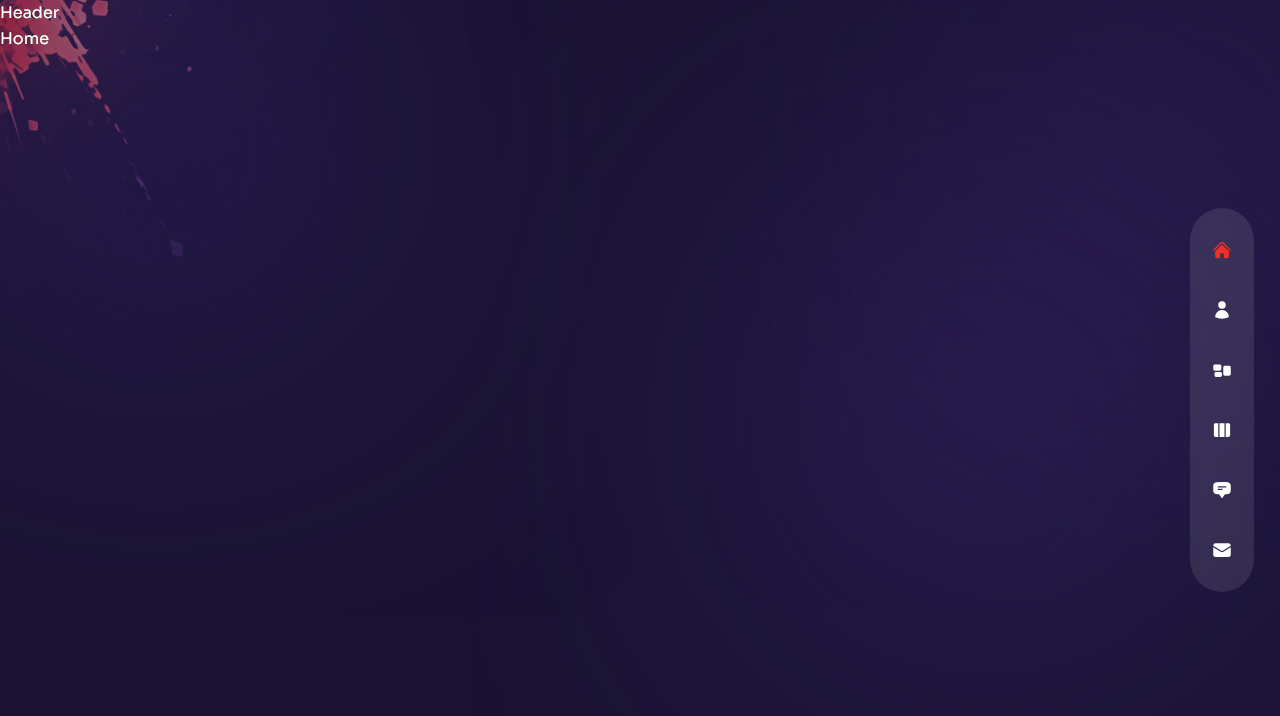
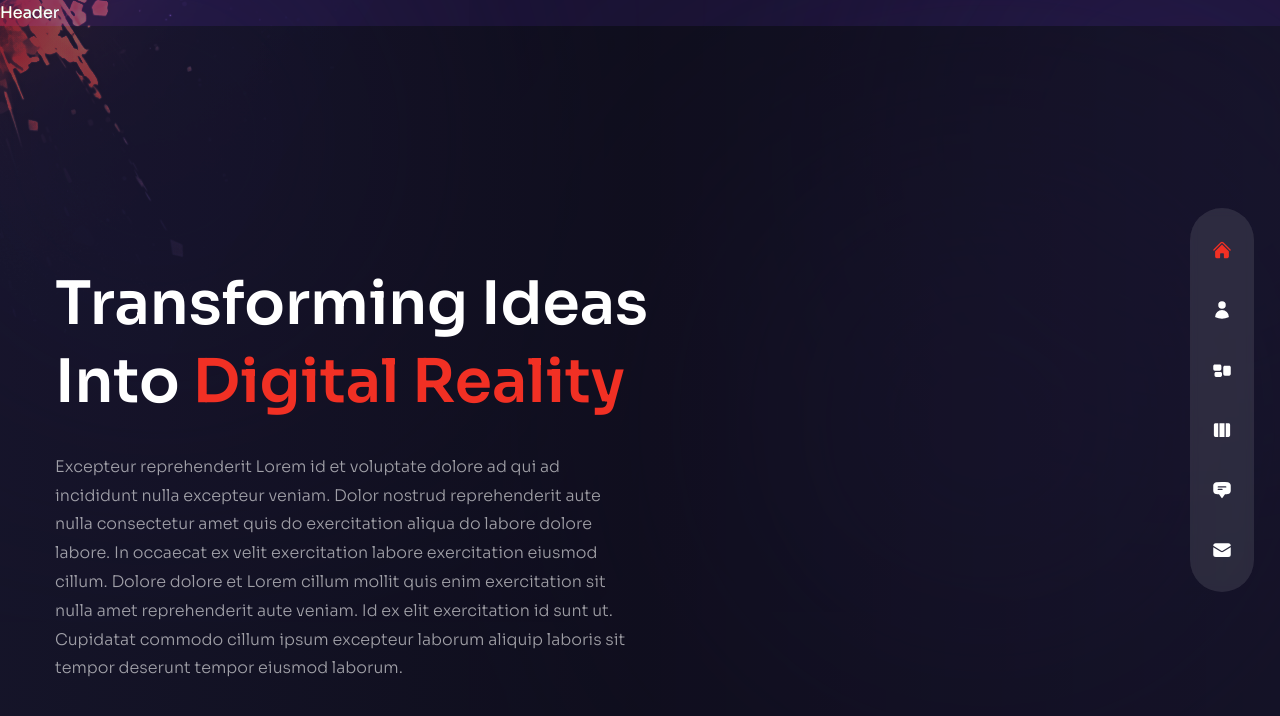
Before and after one commit to safayatalif/My-New-Portfolio, a Next.js app: page / in a window 1280 px wide. Shown: the top 716 px of the page. Built offline with nearby package versions, Linux system fonts and the light colour scheme.

Commit message:
start home page design

```diff
--- a/components/ProjectsBtn.js
+++ b/components/ProjectsBtn.js
@@ -1,3 +1,5 @@
+
+// to-do: 40:55
 const ProjectsBtn = () => {
   return <div>Project Btn</div>;
 };
--- a/pages/index.js
+++ b/pages/index.js
@@ -1,5 +1,40 @@
+import Image from "next/image";
+
+// Componet
+import ParticlesContainer from "../components/ParticlesContainer"
+import ProjectsBtn from "../components/ProjectsBtn"
+import Avatar from "../components/Avatar"
+
+// framer motion
+import { motion } from 'framer-motion'
+
+//variants
+import { fadeIn } from "../variants";
+
 const Home = () => {
-  return <div>Home</div>;
+  return <div className="bg-primary/60 h-full">
+    <div className="w-full h-full bg-gradient-to-r from-primary/10 via-black/30 to-black/10">
+      <div className="text-center flex flex-col justify-center xl:pt-40 xl:text-left h-full container mx-auto">
+        {/* title */}
+        <h1 className="h1">
+          Transforming Ideas <br /> Into {' '}
+          <span className="text-accent">Digital Reality</span>
+        </h1>
+        {/* sub title */}
+        <p className="max-w-sm xl:max-w-xl mx-auto xl:mx-0 mb-10 xl:mb-16">
+          Excepteur reprehenderit Lorem id et voluptate dolore ad qui ad incididunt nulla excepteur veniam. Dolor nostrud reprehenderit aute nulla consectetur amet quis do exercitation aliqua do labore dolore labore. In occaecat ex velit exercitation labore exercitation eiusmod cillum. Dolore dolore et Lorem cillum mollit quis enim exercitation sit nulla amet reprehenderit aute veniam. Id ex elit exercitation id sunt ut. Cupidatat commodo cillum ipsum excepteur laborum aliquip laboris sit tempor deserunt tempor eiusmod laborum.
+        </p>
+        {/* btn  */}
+        <div className="flex justify-center xl:hidden relative">
+          <ProjectsBtn></ProjectsBtn>
+        </div>
+      </div>
+    </div>
+    image
+    <div>
+      image
+    </div>
+  </div>;
 };
 
 export default Home;
```
